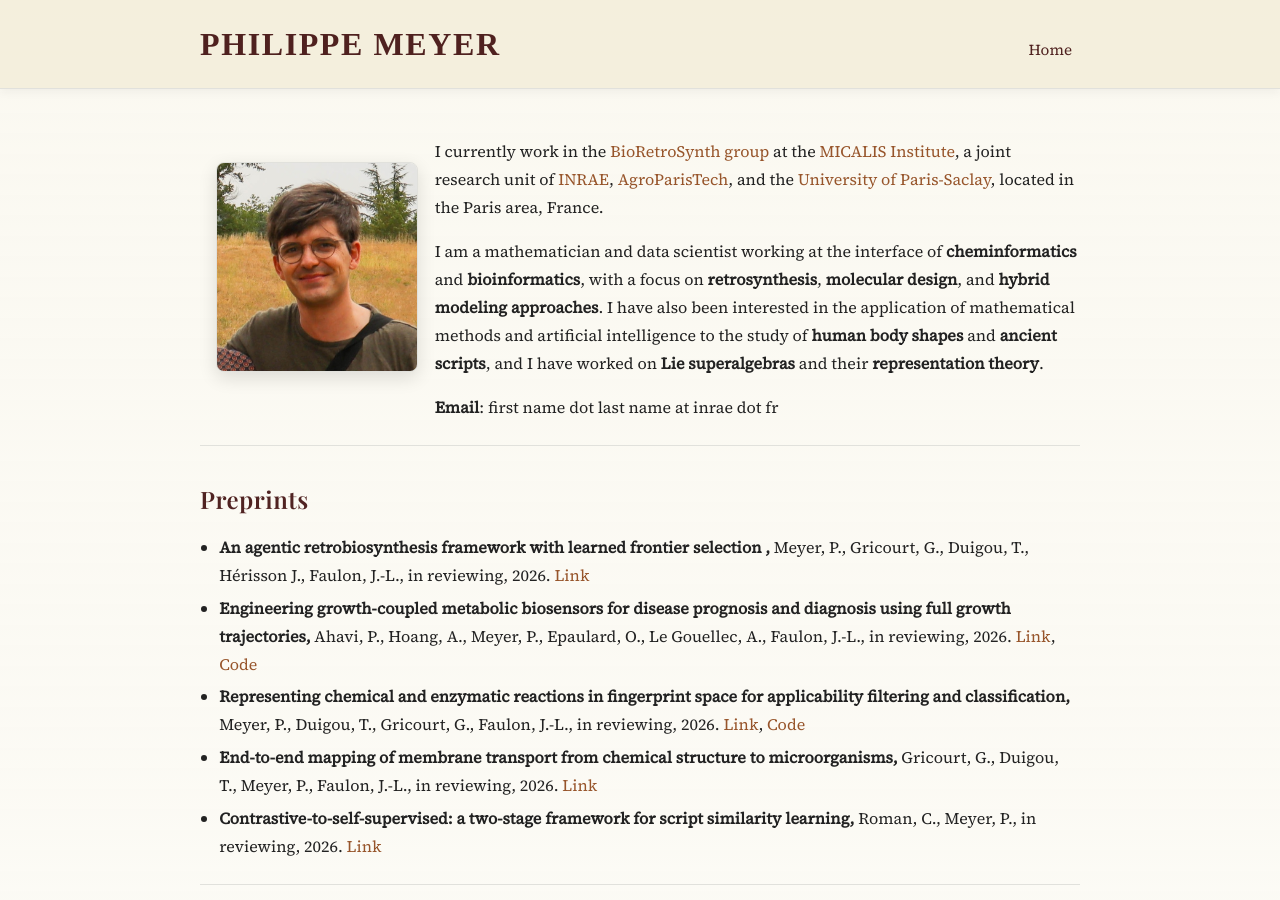
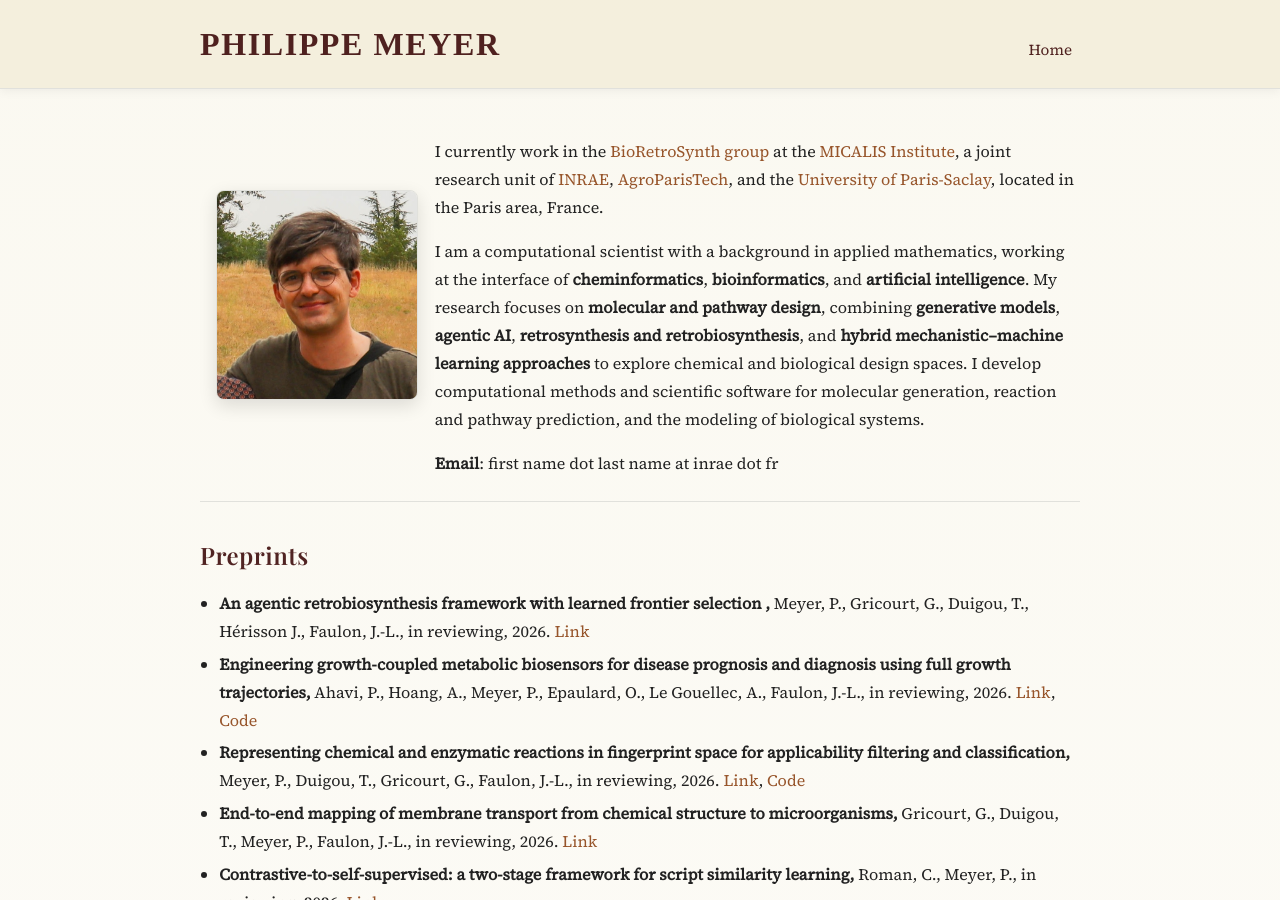
Before and after one commit to PhilippeMeyer68/philippemeyer68.github.io, a Jekyll site: the page built from index.md, in a window 1280 px wide and 900 px high. Built offline with Jekyll 4.4.1, drawn with Linux system fonts in a browser that asks for light colours.

Commit message:
docs: intro

```diff
--- a/index.md
+++ b/index.md
@@ -22,7 +22,7 @@ title: "Home"
     I currently work in the <a href="https://jfaulon.com/" target="_blank" rel="noopener">BioRetroSynth group</a> at the <a href="https://www.micalis.fr/" target="_blank" rel="noopener">MICALIS Institute</a>, a joint research unit of <a href="https://www.inrae.fr/" target="_blank" rel="noopener">INRAE</a>, <a href="https://www.agroparistech.fr" target="_blank" rel="noopener">AgroParisTech</a>, and the <a href="https://www.universite-paris-saclay.fr" target="_blank" rel="noopener">University of Paris-Saclay</a>, located in the Paris area, France.
     </p>
     <p class="hero-text">
-      I am a mathematician and data scientist working at the interface of <strong>cheminformatics</strong> and <strong>bioinformatics</strong>, with a focus on <strong>retrosynthesis</strong>, <strong>molecular design</strong>, and <strong>hybrid modeling approaches</strong>. I have also been interested in the application of mathematical methods and artificial intelligence to the study of <strong>human body shapes</strong> and <strong>ancient scripts</strong>, and I have worked on <strong>Lie superalgebras</strong> and their <strong>representation theory</strong>.
+      I am a computational scientist with a background in applied mathematics, working at the interface of <strong>cheminformatics</strong>, <strong>bioinformatics</strong>, and <strong>artificial intelligence</strong>. My research focuses on <strong>molecular and pathway design</strong>, combining <strong>generative models</strong>, <strong>agentic AI</strong>, <strong>retrosynthesis and retrobiosynthesis</strong>, and <strong>hybrid mechanistic–machine learning approaches</strong> to explore chemical and biological design spaces. I develop computational methods and scientific software for molecular generation, reaction and pathway prediction, and the modeling of biological systems.
     </p>
     <strong>Email</strong>: first name dot last name at inrae dot fr
   </div>
```
